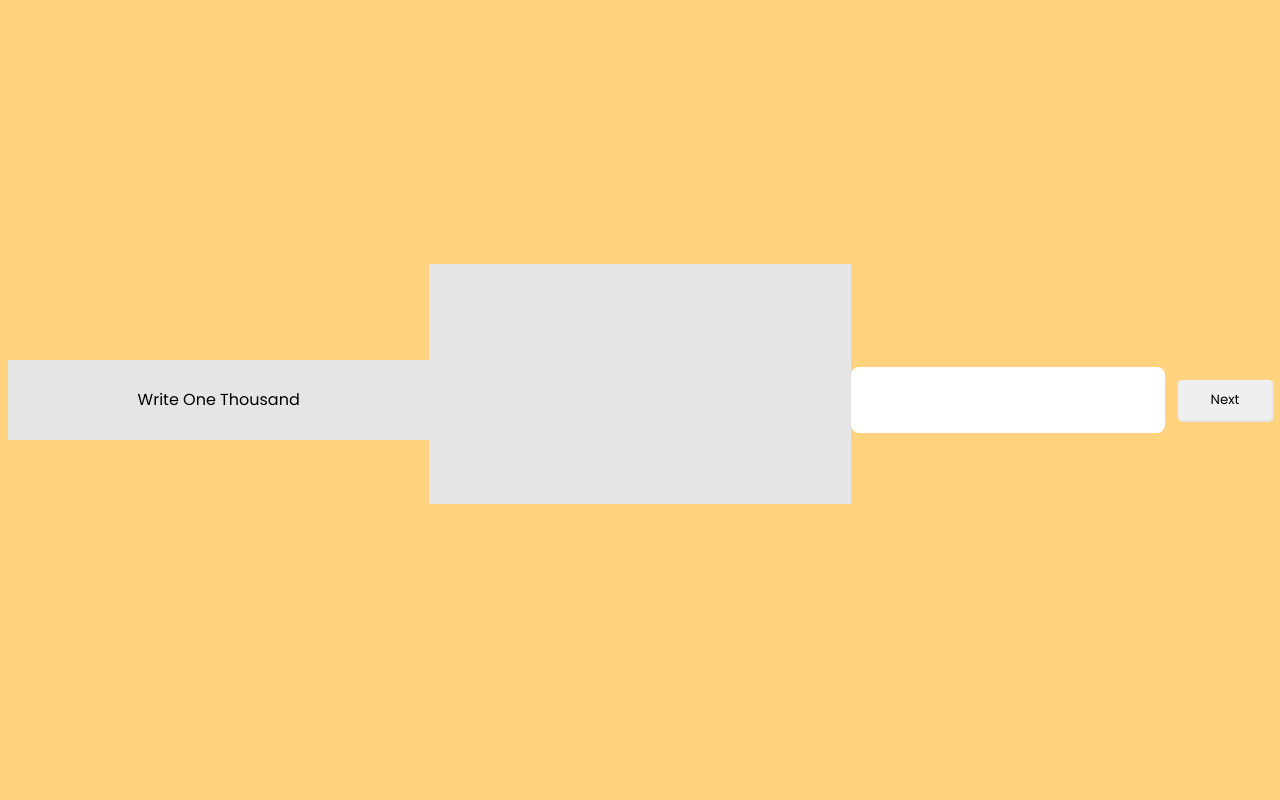
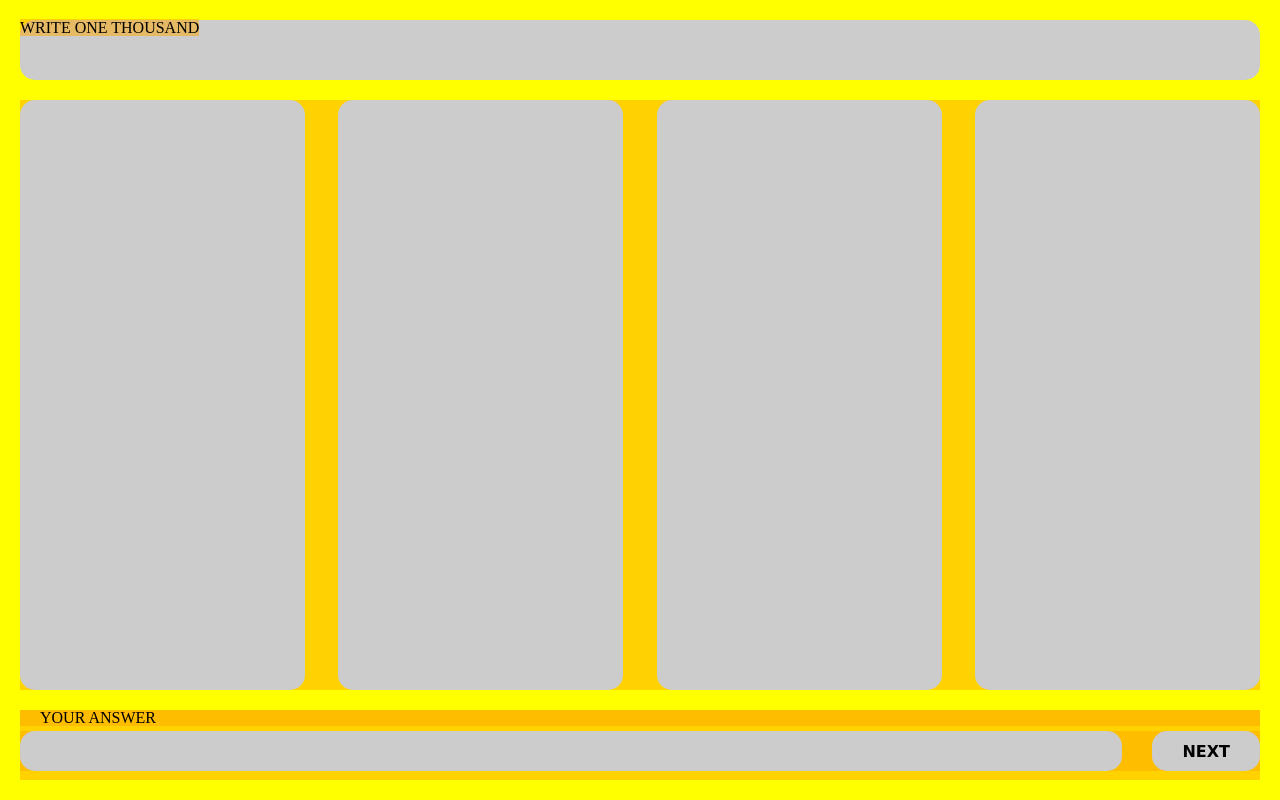
Before and after one commit to martinoywa/numbers-tutor, a plain HTML site: page write.html in a window 1280 px wide. Drawn offline with Linux system fonts and the light colour scheme.

Commit message:
Update write page

```diff
--- /dev/null
+++ b/write.css
@@ -0,0 +1,103 @@
+@import url('https://fonts.googleapis.com/css2?family=Poppins&display=swap');
+
+* {
+  padding: 0;
+  margin: 0;
+  outline: none;
+  border: none;
+  background: none;
+  background-color: rgba(255, 168, 0, 0.51);
+  box-sizing: border-box;
+  box-shadow: none;
+  color: inherit;
+  font-size: inherit;
+  font-family: cursive, Arial, Helvetica, sans-serif;
+  font-weight: 900;
+}
+
+body {
+  font-size: 15px;
+  line-height: 18px;
+  cursor: default;
+}
+
+.wrapper {
+  position: fixed;
+  top: 0;
+  left: 0;
+  width: 100vw;
+  height: 100vh;
+  background: yellow;
+}
+
+header {
+  position: fixed;
+  top: 20px;
+  left: 20px;
+  right: 20px;
+  height: 60px;
+  background: #cccccc;
+  border-radius: 15px;
+  display: flex;
+  align-items: center;
+  padding: 0 20px;
+  font-size: 24px;
+  font-weight: 900;
+  min-width: 700px;
+}
+
+.body {
+  position: fixed;
+  top: 100px;
+  left: 20px;
+  right: 20px;
+  bottom: 110px;
+  display: flex;
+  justify-content: space-between;
+  min-width: 700px;
+  display: flex;
+}
+.body canvas {
+  width: 23%;
+  height: 100%;
+  background: #cccccc;
+  border-radius: 15px;
+  cursor: crosshair;
+}
+.body canvas:not(:first-of-type) {
+  margin-left: 20px;
+}
+
+footer {
+  position: fixed;
+  left: 20px;
+  right: 20px;
+  bottom: 20px;
+  height: 70px;
+  min-width: 700px;
+}
+
+footer h3 {
+  padding: 0 20px;
+}
+footer form {
+  display: flex;
+  align-items: center;
+  margin-top: 5px;
+}
+footer form input {
+  display: block;
+  height: 40px;
+  border-radius: 15px;
+  background: #cccccc;
+  padding: 0 20px;
+  margin-right: 30px;
+  flex-grow: 1;
+}
+footer form button {
+  display: block;
+  height: 40px;
+  border-radius: 15px;
+  background: #cccccc;
+  padding: 0 30px;
+}
--- a/write.html
+++ b/write.html
@@ -1,29 +1,32 @@
 <!DOCTYPE html>
-<html lang="en">
+<html lang="en" dir="auto">
   <head>
-    <meta charset="UTF-8">
+    <meta charset="UTF-8" />
+    <meta name="author" content="Aim Mikel" />
+    <meta name="viewport" content="width=device-width, initial-scale=1.0" />
+    <script src="https://kit.fontawesome.com/bbab150638.js" crossorigin="anonymous"></script>
+    <title>Write</title>
+    <link rel="stylesheet" href="write.css" />
     <link rel="stylesheet" href="style.css">
     <link rel="stylesheet" href="reset.css">
-    <script src="https://kit.fontawesome.com/bbab150638.js" crossorigin="anonymous"></script>
-    <meta name="viewport" content="width=device-width, initial-scale=1.0">
-    <title>Write</title>
   </head>
   <body>
-
-    <main class="content">
-        <div class="question-section">
-            <h6>Write One Thousand</h6>
+    <div class="wrapper">
+      <header><i>WRITE ONE THOUSAND</i></header>
+      <div class="body">
+        <canvas id="canvas1"></canvas>
+        <canvas id="canvas2"></canvas>
+        <canvas id="canvas3"></canvas>
+        <canvas id="canvas4"></canvas>
       </div>
-        <div class="solution-section">
-
+      <footer>
+        <h3>YOUR ANSWER</h3>
+        <form name="" id="" method="post" onsubmit="return false" autocomplete="off">
+          <input type="text" name="" id="" value="" placeholder="" />
+          <button type="submit">NEXT</button>
+        </form>
+      </footer>
     </div>
-        <div class="answer-section">
-            <input type="text">
-            <button class="send"> Next
-
-            </button>
-        </div>
-    </main>
-
+    <script src="write.js"></script>
   </body>
 </html>
--- /dev/null
+++ b/write.js
@@ -0,0 +1,101 @@
+(function (root, factory) {
+  root.aim = factory();
+})(this, function () {
+  let mousedown = false,
+    domWidth = 0,
+    domHeight = 0;
+  function isString(v) {
+    return typeof v === "string";
+  }
+
+  function isArray(v) {
+    return Array.isArray(v) || v instanceof Array;
+  }
+
+  function isObject(v) {
+    return typeof v === "object" && v !== null;
+  }
+
+  function len(v) {
+    if (isArray(v)) {
+      return v.length;
+    } else if (isObject(v)) {
+      return Object.keys(v).length;
+    } else if (isString(v)) {
+      return v.length;
+    }
+    return 0;
+  }
+
+  function dom(sel) {
+    return isString(sel) ? document.querySelector(sel) : sel;
+  }
+
+  function doms(sel) {
+    return isString(sel) ? document.querySelectorAll(sel) : [sel];
+  }
+
+  function attr(elem, attr, val) {
+    if (arguments.length > 2) {
+      elem = doms(elem);
+      for (var i = 0, ii = len(elem); i < ii; i++) {
+        elem[i].setAttribute(attr, val);
+      }
+    } else {
+      return dom(elem).getAttribute(attr);
+    }
+  }
+
+  function on(elem, evt, callback) {
+    elem = doms(elem);
+    for (var i = 0, ii = len(elem); i < ii; i++) {
+      callback.bind(elem[i]);
+      elem[i].addEventListener(evt, callback, true);
+    }
+  }
+
+  function draw(ctx, pos) {
+    ctx.strokeStyle = "#000000";
+    ctx.lineWidth = 20;
+    ctx.lineCap = "round";
+    ctx.lineTo(pos.x, pos.y);
+    ctx.stroke();
+  }
+
+  function resizeCanvas() {
+    attr("canvas", "width", (domWidth - 100) / 4);
+    attr("canvas", "height", domHeight - 210);
+  }
+
+  on("canvas", "mousedown", function (e) {
+    e.preventDefault();
+    mousedown = true;
+  });
+
+  on(document, "mouseup", function (e) {
+    e.preventDefault();
+    mousedown = false;
+  });
+
+  on("canvas", "mouseout", function (e) {
+    this.getContext("2d").beginPath();
+  });
+
+  on("canvas", "mouseup", function (e) {
+    this.getContext("2d").beginPath();
+  });
+
+  on("canvas", "mousemove", function (e) {
+    e.preventDefault();
+    let x = e.offsetX;
+    let y = e.offsetY;
+    if (mousedown) {
+      draw(this.getContext("2d"), { x, y });
+    }
+  });
+
+  domWidth = window.innerWidth;
+  domHeight = window.innerHeight;
+
+  resizeCanvas();
+});
```
Lines whose indentation alone changed are shown as unchanged.
